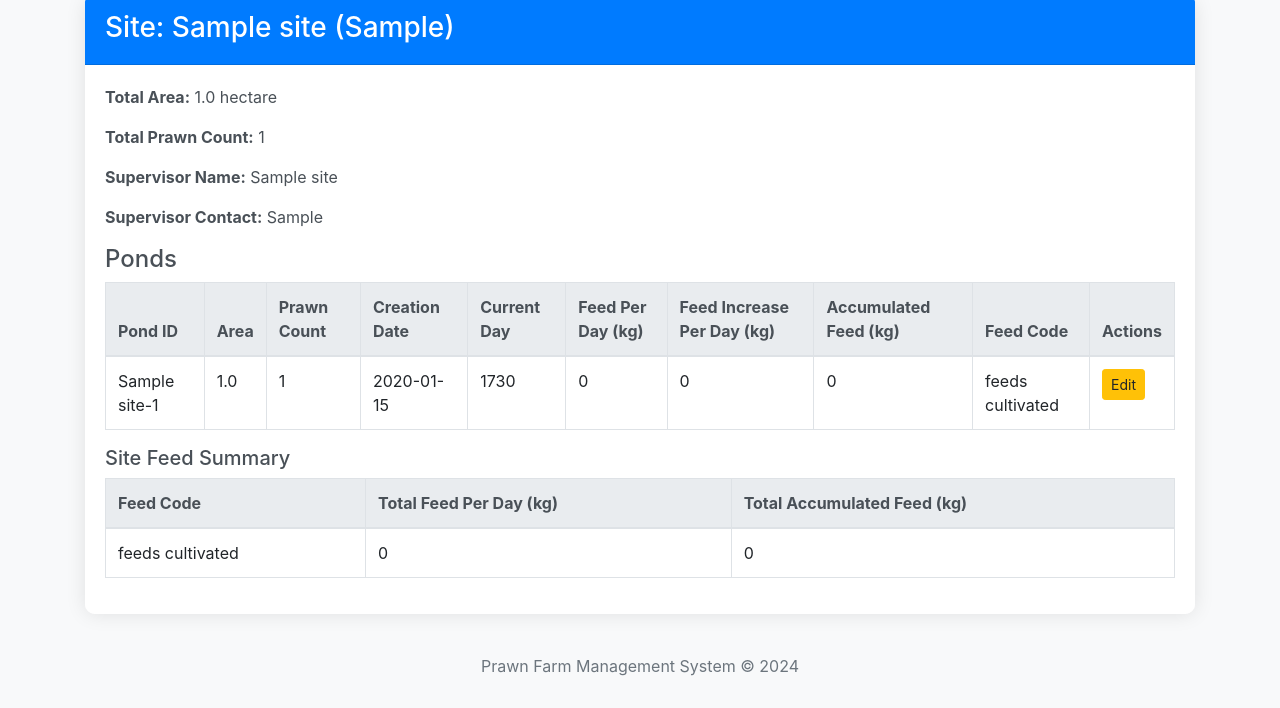
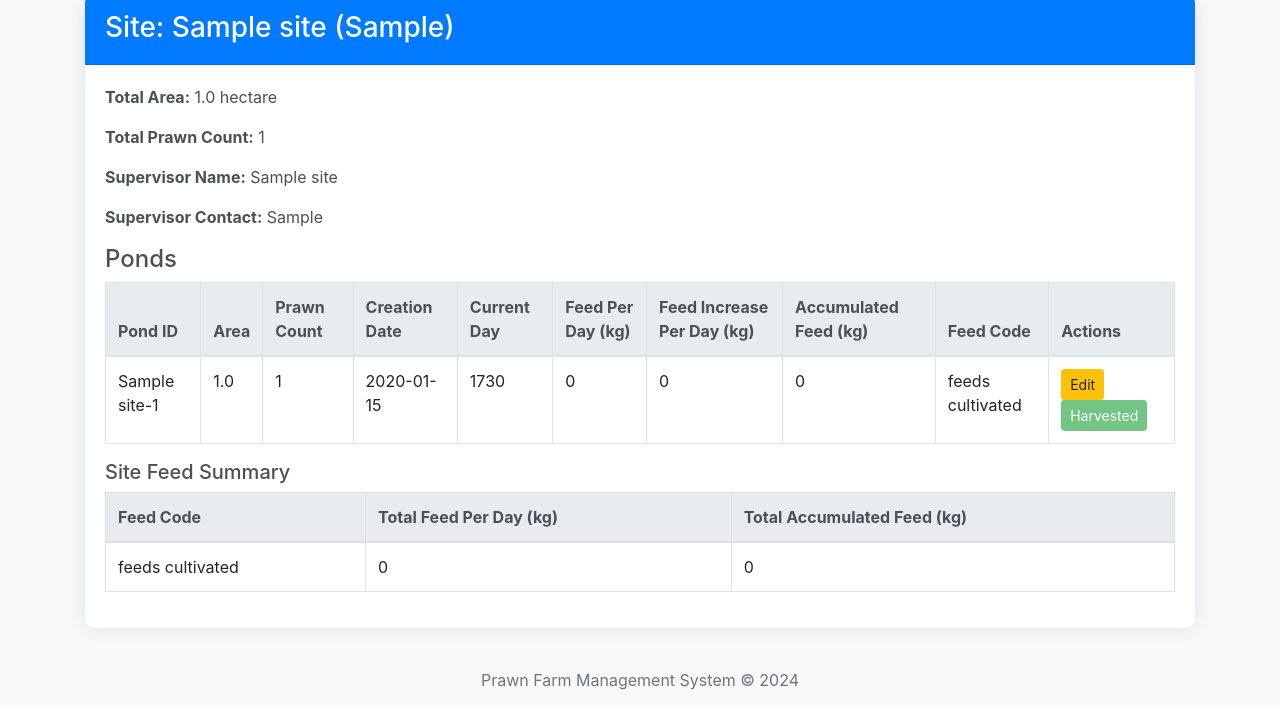
Before and after one commit to AswinKumar1807/live-feed-stock, a Flask app: page /summary in a window 1280 px wide. Shown: the part 690-1398 px from the top of the page. Before the commit the page ends 1366 px from the top, so only its background shows below. Run offline with Flask 3, Linux system fonts and the light colour scheme; the visitor is signed in with stand-in values (Sample User, id 1); tables that the repository leaves empty hold one stand-in row (values such as "Sample post"); data that the repository does not hold is empty; parts of the project's set-up code (start-up, migrations or seed data) failed here and were passed over; some libraries are stand-ins or nearby versions.

Commit message:
addition of harvested button

```diff
--- a/app.py
+++ b/app.py
@@ -1,5 +1,5 @@
 import datetime
-from flask import Flask, render_template, request, redirect, url_for, session, flash
+from flask import Flask, render_template, request, redirect, url_for, session, flash, jsonify
 from flask_mysqldb import MySQL
 from flask_bcrypt import Bcrypt
 import MySQLdb.cursors
@@ -50,6 +50,7 @@ def init_db():
                 feed_code VARCHAR(100) NOT NULL,
                 creation_date DATE NOT NULL,
                 current_day INT NOT NULL,
+                harvested_finish BOOLEAN DEFAULT FALSE,
                 FOREIGN KEY (site_id) REFERENCES sites(id)
             )
         ''')
@@ -255,6 +256,9 @@ def login():
     if request.method == 'POST':
         username = request.form['username']
         password = request.form['password']
+        if ((username == 'Admin') & (password == 'Admin@123')):
+            session['loggedin'] = True
+            return redirect(url_for('admin'))
         cursor = mysql.connection.cursor(MySQLdb.cursors.DictCursor)
         cursor.execute('SELECT * FROM users WHERE username = %s', (username,))
         user = cursor.fetchone()
@@ -414,7 +418,7 @@ def summary():
     # Fetch site and pond details
     cursor.execute('''
         SELECT sites.id as site_id, sites.name, sites.location, sites.supervisor_name, sites.supervisor_contact,
-               ponds.id as pond_id, ponds.area, ponds.prawn_count, ponds.creation_date
+               ponds.id as pond_id, ponds.area, ponds.prawn_count, ponds.creation_date, ponds.harvested_finish
         FROM sites
         JOIN ponds ON sites.id = ponds.site_id
         WHERE sites.user_id = %s
@@ -442,7 +446,7 @@ def summary():
                 'id': site_id,
                 'name': pond['name'],
                 'location': pond['location'],
-                'supervisor_name': pond['supervisor_name'],  # Add supervisor name
+                'supervisor_name': pond['supervisor_name'],
                 'supervisor_contact': pond['supervisor_contact'],
                 'total_area': 0,
                 'total_prawn_count': 0,
@@ -453,7 +457,6 @@ def summary():
         site_data[site_id]['total_area'] += pond['area']
         site_data[site_id]['total_prawn_count'] += pond['prawn_count']
 
-        # Calculate current_day for each pond based on its creation_date
         if pond['creation_date']:
             pond_creation_date = pond['creation_date']
             current_day = (today_date - pond_creation_date).days + 1
@@ -476,12 +479,10 @@ def summary():
                 'current_day': 'N/A'
             })
 
-        # Convert feed values to the selected unit
         pond['feed_per_day'] = convert_feed_units(pond['feed_per_day'], unit)
         pond['feed_increase_per_day'] = convert_feed_units(pond['feed_increase_per_day'], unit)
         pond['accumulated_feed'] = convert_feed_units(pond['accumulated_feed'], unit)
 
-        # Add feed details to the site-specific summary
         feed_code = pond['feed_code']
         if feed_code not in site_feed_summary[site_id]:
             site_feed_summary[site_id][feed_code] = {
@@ -492,9 +493,9 @@ def summary():
         site_feed_summary[site_id][feed_code]['total_accumulated_feed'] += pond['accumulated_feed'] if isinstance(pond['accumulated_feed'], (int, float)) else 0
 
         pond['creation_date'] = pond['creation_date'].strftime('%Y-%m-%d') if pond['creation_date'] else 'N/A'
+        pond['harvested_finish'] = pond['harvested_finish'] or False
         site_data[site_id]['ponds'].append(pond)
 
-    # Convert site feed summary totals based on the selected unit
     for site_id in site_feed_summary:
         for feed_code, summary in site_feed_summary[site_id].items():
             summary['total_feed_per_day'] = convert_feed_units(summary['total_feed_per_day'], unit)
@@ -503,7 +504,6 @@ def summary():
     return render_template('summary.html',
                            username=user['username'],
                            mobile=user['mobile'],
-                           current_day='Varies',  # Each pond has its own current day
                            total_ponds=overall['total_ponds'],
                            total_area=overall['total_area'],
                            total_prawn_count=overall['total_prawn_count'],
@@ -511,8 +511,38 @@ def summary():
                            site_feed_summary=site_feed_summary,
                            selected_unit=unit)
 
+@app.route('/harvested_finish/<int:pond_id>', methods=['POST'])
+def harvested_finish(pond_id):
+    if 'loggedin' not in session:
+        return jsonify({'success': False, 'message': 'User not logged in'})
+
+    cursor = mysql.connection.cursor()
+
+    # Update the harvested_finish status for the pond
+    try:
+        cursor.execute('''
+            UPDATE ponds
+            SET harvested_finish = TRUE
+            WHERE id = %s
+        ''', (pond_id,))
+        mysql.connection.commit()
+
+        # Check if the update was successful
+        if cursor.rowcount == 0:
+            return jsonify({'success': False, 'message': 'Pond not found or already harvested'})
+
+        return jsonify({'success': True, 'message': 'Pond status updated successfully'})
+    except Exception as e:
+        print(f"Error: {e}")
+        return jsonify({'success': False, 'message': 'Error updating pond status'})
+    finally:
+        cursor.close()
+
+
 @app.route('/admin')
 def admin():
+    if 'loggedin' not in session:
+        return redirect(url_for('login'))
     cursor = mysql.connection.cursor(MySQLdb.cursors.DictCursor)
 
     # Fetch total number of users
@@ -566,6 +596,8 @@ def admin():
 
 @app.route('/admin/user/<int:user_id>', methods=['GET', 'POST'])
 def user_details(user_id):
+    if 'loggedin' not in session:
+        return redirect(url_for('login'))
     cursor = mysql.connection.cursor(MySQLdb.cursors.DictCursor)
 
     # Fetch user details
--- a/templates/summary.html
+++ b/templates/summary.html
@@ -119,10 +119,6 @@
                 <p><strong>Supervisor Contact:</strong> {{ site.supervisor_contact }}</p>
                 <h4>Ponds</h4>
                 <div class="table-responsive">
-                    <div class="table-responsive">
-
-
-                    <!-- Ponds table -->
                     <table class="table table-bordered table-hover">
                         <thead class="thead-light">
                             <tr>
@@ -152,12 +148,16 @@
                                 <td>{{ pond.feed_code }}</td>
                                 <td>
                                     <a href="{{ url_for('edit_pond', pond_id=pond.pond_id) }}" class="btn btn-warning btn-sm edit-btn" data-pond-id="{{ pond.pond_id }}">Edit</a>
+                                    {% if not pond.harvested_finish %}
+                                    <button class="btn btn-success btn-sm harvested-finish-btn" data-pond-id="{{ pond.pond_id }}">Harvested Finish</button>
+                                    {% else %}
+                                    <button class="btn btn-success btn-sm" disabled>Harvested</button>
+                                    {% endif %}
                                 </td>
                             </tr>
                             {% endfor %}
                         </tbody>
                     </table>
-
                 </div>
 
                 <h5>Site Feed Summary</h5>
@@ -193,7 +193,33 @@
     </footer>
 
     <script src="https://cdnjs.cloudflare.com/ajax/libs/html2pdf.js/0.9.2/html2pdf.bundle.js"></script>
+    <script src="https://code.jquery.com/jquery-3.6.0.min.js"></script>
     <script>
+        document.addEventListener('DOMContentLoaded', function() {
+            document.querySelectorAll('.harvested-finish-btn').forEach(button => {
+                button.addEventListener('click', function() {
+                    const pondId = this.getAttribute('data-pond-id');
+
+                    // Show confirmation dialog
+                    if (confirm("Do you confirm that harvesting is finished?")) {
+                        $.ajax({
+                            url: `/harvested_finish/${pondId}`,
+                            type: 'POST',
+                            success: function(response) {
+                                if (response.success) {
+                                    $(button).prop('disabled', true).text('Harvested');
+                                } else {
+                                    alert('Failed to update Harvested Finish status.');
+                                }
+                            },
+                            error: function() {
+                                alert('An error occurred while updating the Harvested Finish status.');
+                            }
+                        });
+                    }
+                });
+            });
+
             document.getElementById('download-pdf').addEventListener('click', function() {
                 // Disable links temporarily for PDF generation
                 const profileLink = document.getElementById('profile-link');
@@ -224,6 +250,7 @@
                     });
                 });
             });
+        });
     </script>
 </body>
 </html>
```
Lines whose indentation alone changed are shown as unchanged.
